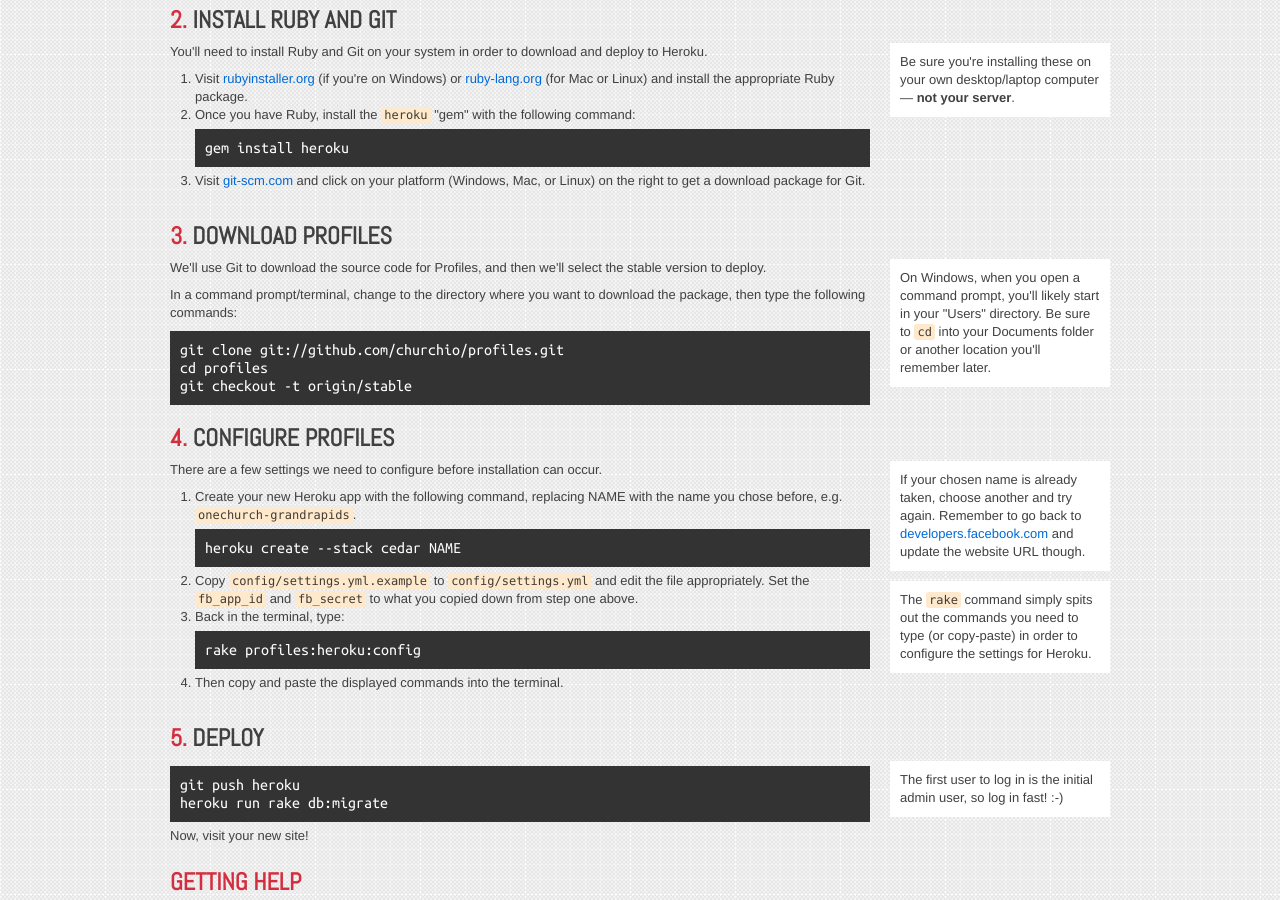
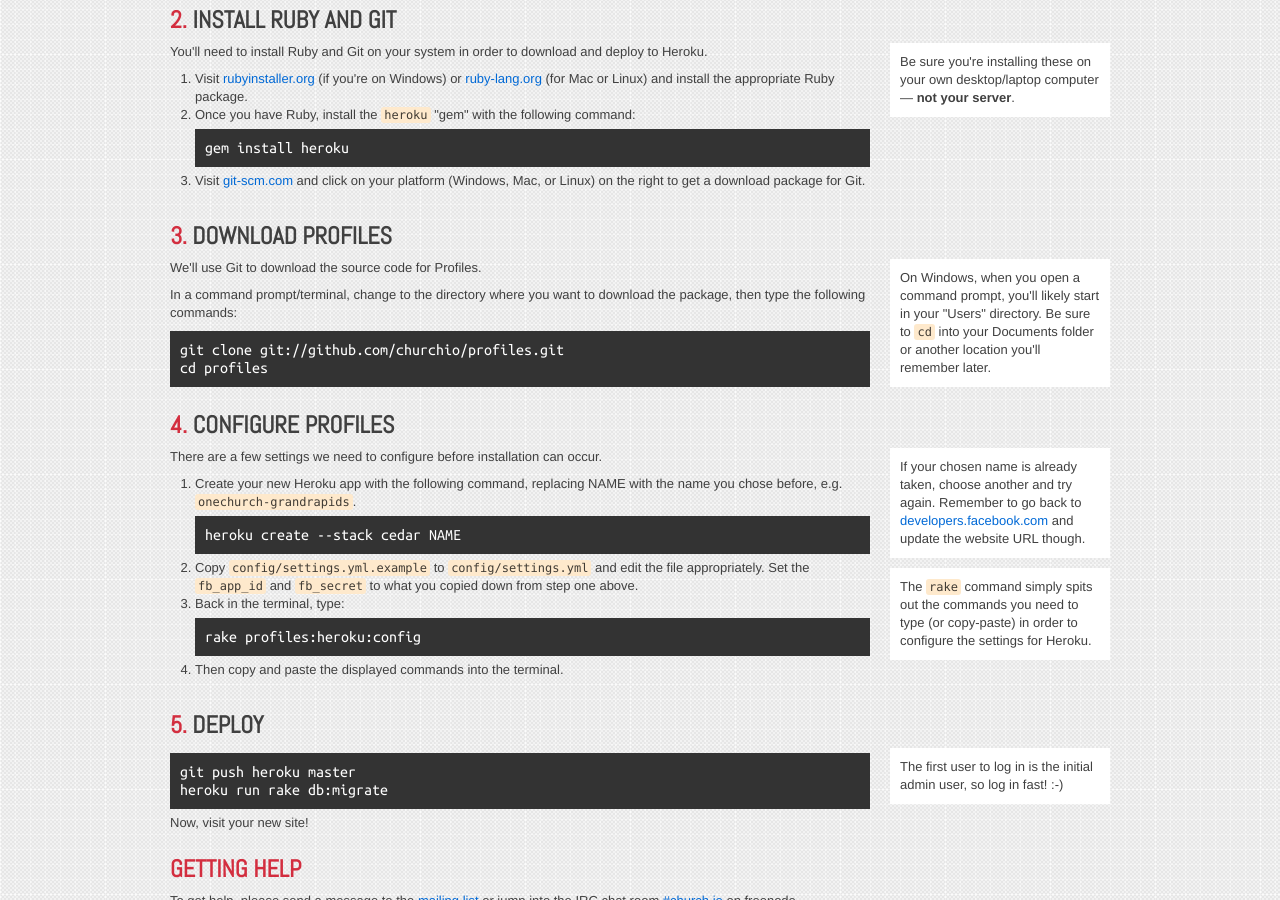
Before and after one commit to seven1m/old-churchio-website, a Jekyll site: the page built from profiles/install.html, in a window 1280 px wide and 900 px high, scrolled down 681 px. Built offline with Jekyll 4.4.1, drawn with Linux system fonts in a browser that asks for light colours; Markdown is read by kramdown in place of the engine named in the settings.

Commit message:
Use the master branch [fixes #3]

```diff
--- a/profiles/install.html
+++ b/profiles/install.html
@@ -89,7 +89,7 @@
   <section class="row">
     <div class="span12">
       <p>
-        We'll use Git to download the source code for Profiles, and then we'll select the stable version to deploy.
+        We'll use Git to download the source code for Profiles.
       </p>
 
       <p>
@@ -99,7 +99,6 @@
       <p class="console">
         git clone git://github.com/churchio/profiles.git<br/>
         cd profiles<br/>
-        git checkout -t origin/stable
       </p>
     </div>
     <aside class="span4">
@@ -155,7 +154,7 @@
   <section class="row">
     <div class="span12">
       <p class="console">
-        git push heroku<br/>
+        git push heroku master<br/>
         heroku run rake db:migrate
       </p>
 
```
